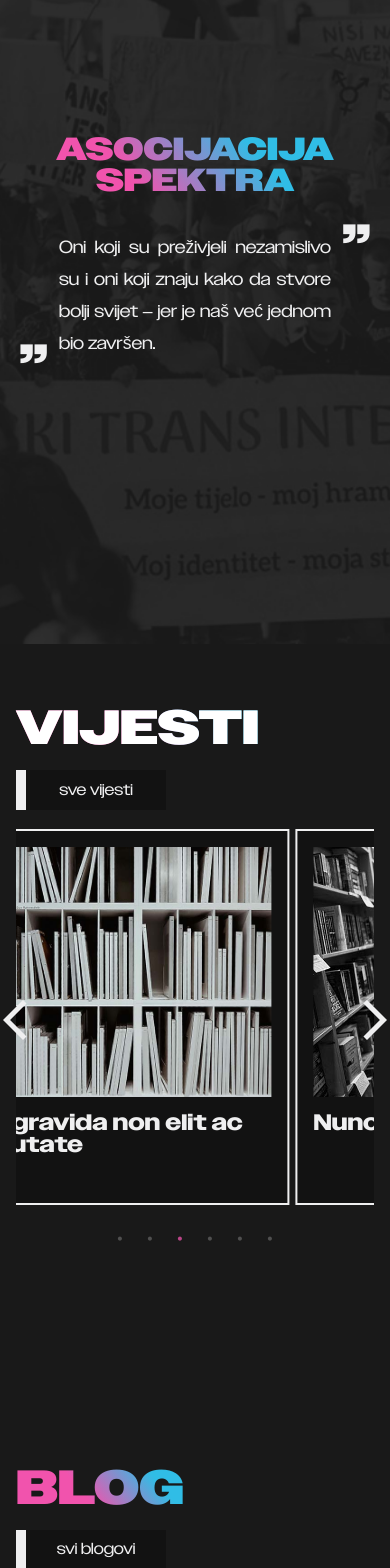
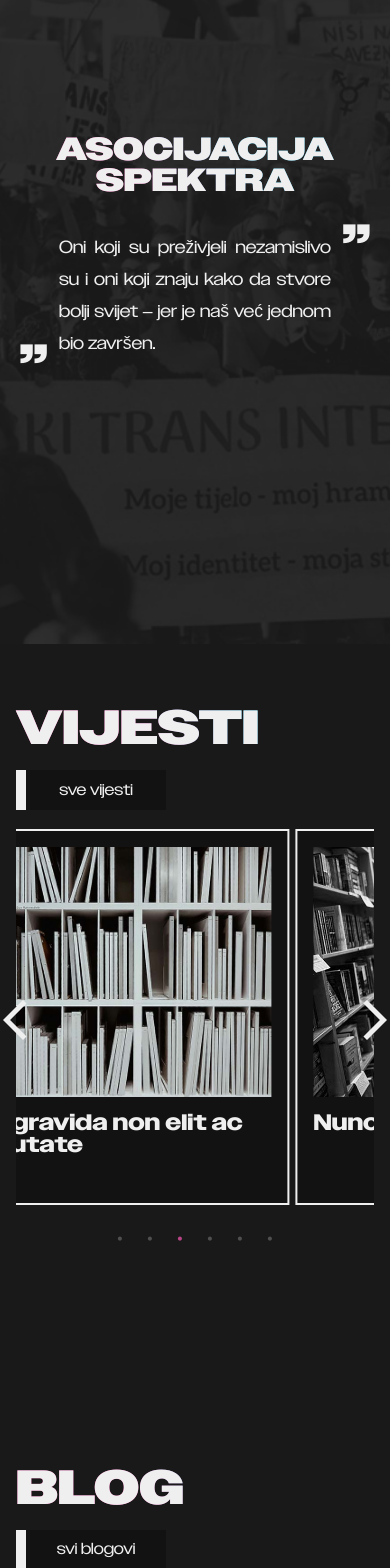
Before and after one commit to AticusFinch/spektra, a Next.js app: page / in a window 390 px wide. Shown: the part 200-1768 px from the top of the page. Built offline with nearby package versions, Linux system fonts and the light colour scheme.

Commit message:
test head

```diff
--- a/pages/components/blog.module.css
+++ b/pages/components/blog.module.css
@@ -241,8 +241,9 @@
 
   .blog-head {
     font-size: 3rem;
-    width: 60%;
+    width: 100%;
     margin-bottom: 1rem;
+    -webkit-text-fill-color: var(--cream-white);
   }
 
   .all-blogs {
--- a/pages/components/hero.module.css
+++ b/pages/components/hero.module.css
@@ -161,6 +161,8 @@
   .index {
     font-size: 2.5rem;
     margin-bottom: 1rem;
+    width: 100%;
+    -webkit-text-fill-color: var(--cream-white);
   }
 
   .home-container {
--- a/pages/components/news.module.css
+++ b/pages/components/news.module.css
@@ -19,7 +19,7 @@
   );
   -webkit-background-clip: text;
   background-clip: text;
-  -webkit-text-fill-color: white;
+  -webkit-text-fill-color: transparent;
   width: 30%;
 }
 
@@ -255,8 +255,9 @@
 
   .news-head {
     font-size: 3rem;
-    width: 90%;
+    width: 100%;
     margin-bottom: 1rem;
+    -webkit-text-fill-color: var(--cream-white);
   }
 
   .all-news {
--- a/pages/components/publications.js
+++ b/pages/components/publications.js
@@ -83,6 +83,7 @@ const Publications = () => {
 
   return (
     <Container>
+      <div>
         <div className={styles["publications-head-container"]}>
           <h1 className={styles["publications-head"]}>
             {locale === "sr" ? "Publikacije" : "Publications"}
@@ -263,6 +264,7 @@ const Publications = () => {
             </div>
           </Slider>
         </div>
+      </div>
     </Container>
   );
 };
--- a/pages/components/publications.module.css
+++ b/pages/components/publications.module.css
@@ -262,6 +262,12 @@
 }
 
 @media (max-width: 485px) {
+  .publications-head {
+    width: 100%;
+    background-color: var(--cream-white);
+    font-size: 3rem;
+    margin-bottom: 1rem;
+  }
 }
 
 @media (max-width: 425px) {
```
Lines whose indentation alone changed are shown as unchanged.
